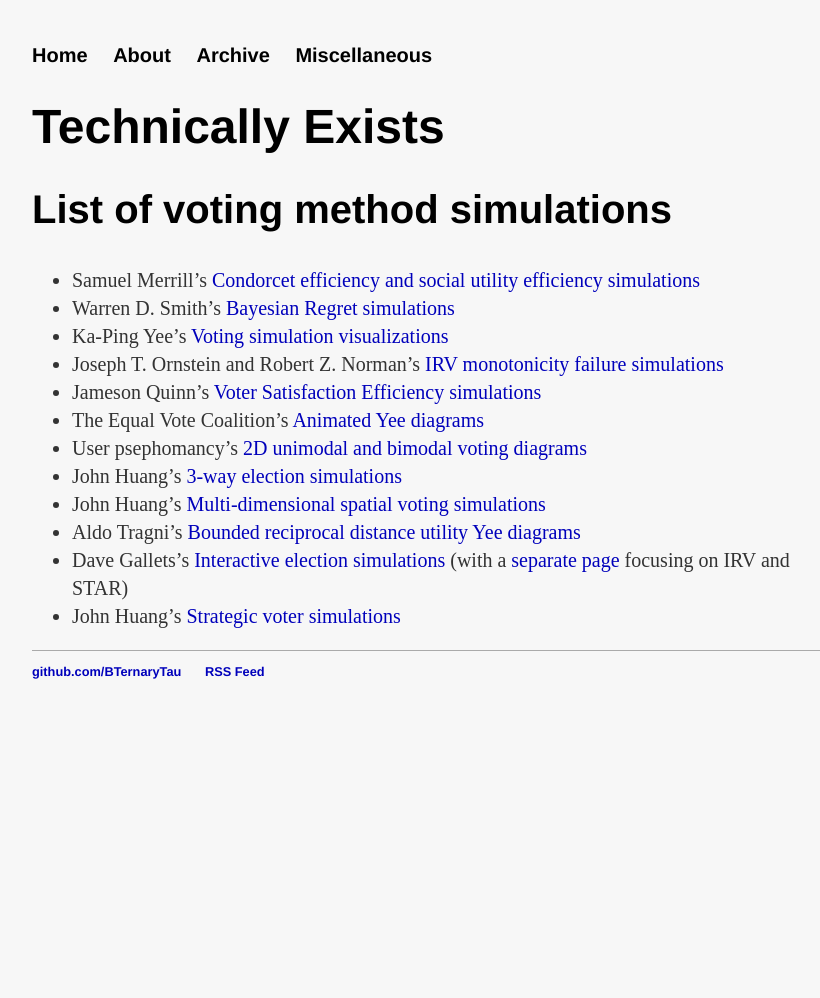
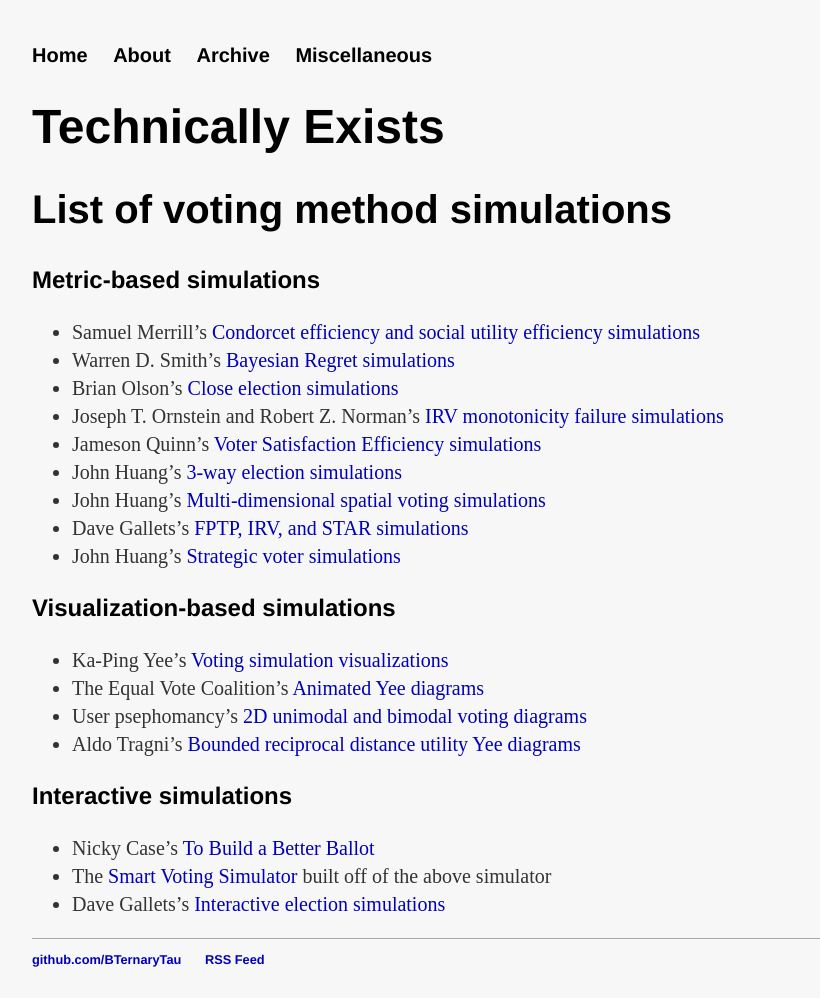
Before and after one commit to BTernaryTau/bternarytau.github.io, a Jekyll site: the page built from miscellaneous/voting-theory/list-of-voting-method-simulations.md, in a window 1280 px wide. Shown: the whole page, without its empty margins (208-1028 px from the left). Built offline with Jekyll 4.4.1, drawn with Linux system fonts in a browser that asks for light colours; comment, search, counter and statistics services are not loaded; before the commit the page ends 900 px from its top, so only the background shows below that.

Commit message:
Reorganize and expand voting sim list

```diff
--- a/miscellaneous/voting-theory/list-of-voting-method-simulations.md
+++ b/miscellaneous/voting-theory/list-of-voting-method-simulations.md
@@ -4,16 +4,27 @@ title: "List of voting method simulations"
 ---
 # {{ site.title }}
 ## {{ page.title }}
+### Metric-based simulations
 
 * Samuel Merrill's [Condorcet efficiency and social utility efficiency simulations](https://www.jstor.org/stable/2110786)
 * Warren D. Smith's [Bayesian Regret simulations](https://rangevoting.org/BayRegDum.html)
-* Ka-Ping Yee's [Voting simulation visualizations](http://zesty.ca/voting/sim/)
+* Brian Olson's [Close election simulations](http://bolson.org/voting/essay.html)
 * Joseph T. Ornstein and Robert Z. Norman's [IRV monotonicity failure simulations](https://www.researchgate.net/publication/258164743_Frequency_of_monotonicity_failure_under_Instant_Runoff_Voting_Estimates_based_on_a_spatial_model_of_elections)
 * Jameson Quinn's [Voter Satisfaction Efficiency simulations](https://electionscience.github.io/vse-sim/VSE/)
+* John Huang's [3-way election simulations](http://votesim.usa4r.org/simple3way/simple3way.html)
+* John Huang's [Multi-dimensional spatial voting simulations](http://votesim.usa4r.org/spatial5dim/spatial5dim.html)
+* Dave Gallets's [FPTP, IRV, and STAR simulations](http://sites.gallets.org/election-sim/irv-vs-star/)
+* John Huang's [Strategic voter simulations](http://votesim.usa4r.org/tactical/tactical.html)
+
+### Visualization-based simulations
+
+* Ka-Ping Yee's [Voting simulation visualizations](http://zesty.ca/voting/sim/)
 * The Equal Vote Coalition's [Animated Yee diagrams](https://www.youtube.com/watch?v=-4FXLQoLDBA)
 * User psephomancy's [2D unimodal and bimodal voting diagrams](https://imgur.com/gallery/huNsRO6)
-* John Huang's [3-way election simulations](http://votesim.usa4r.org/simple3way/simple3way.html)
-* John Huang's [Multi-dimensional spatial voting simulations](http://votesim.usa4r.org/spatial5dim/spatial5dim.html)
 * Aldo Tragni's [Bounded reciprocal distance utility Yee diagrams](https://forum.electionscience.org/t/yee-diagramm-strong-monotonicity-failure-resistance/823)
-* Dave Gallets's [Interactive election simulations](http://sites.gallets.org/election-sim/) (with a [separate page](http://sites.gallets.org/election-sim/irv-vs-star/) focusing on IRV and STAR)
-* John Huang's [Strategic voter simulations](http://votesim.usa4r.org/tactical/tactical.html)
+
+### Interactive simulations
+
+* Nicky Case's [To Build a Better Ballot](https://ncase.me/ballot/)
+* The [Smart Voting Simulator](https://www.smartvotesim.com/) built off of the above simulator
+* Dave Gallets's [Interactive election simulations](http://sites.gallets.org/election-sim/)
```
